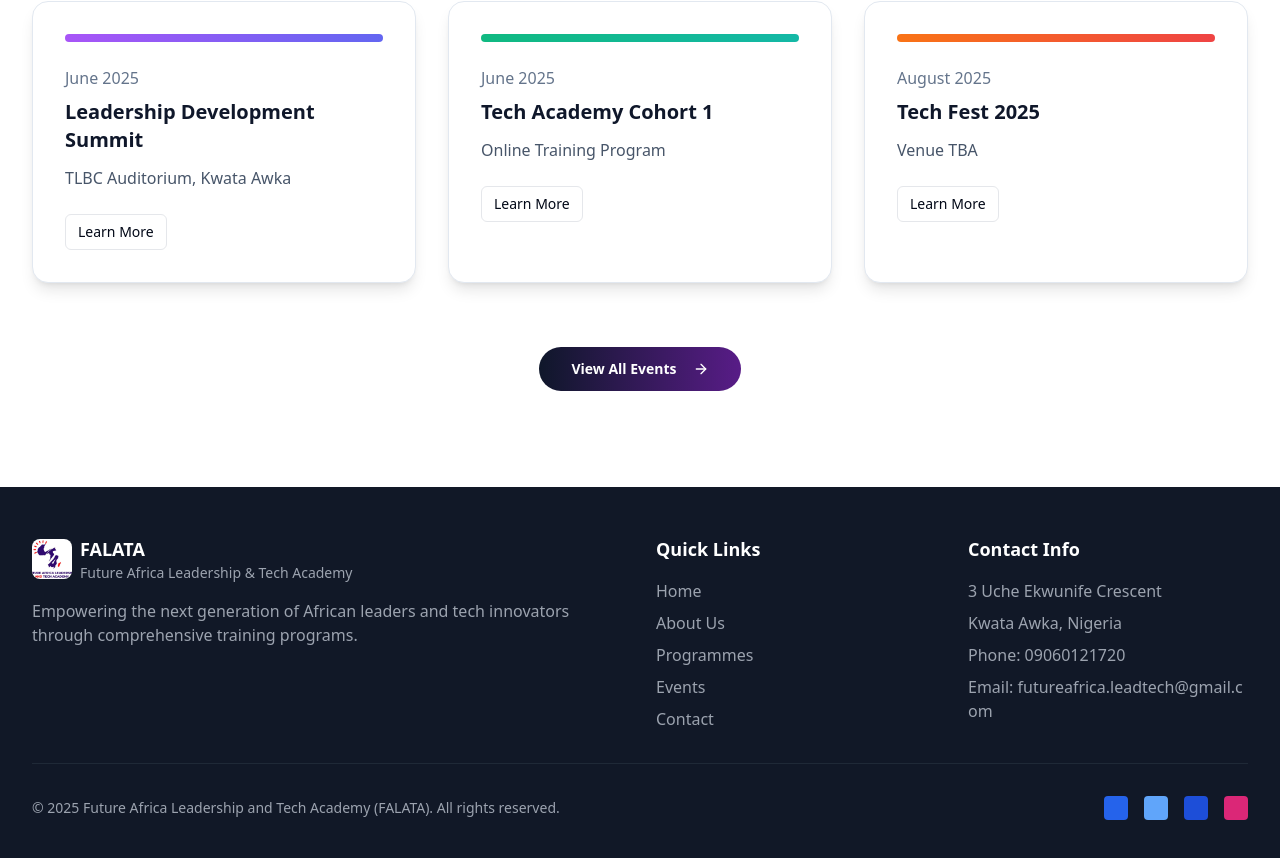
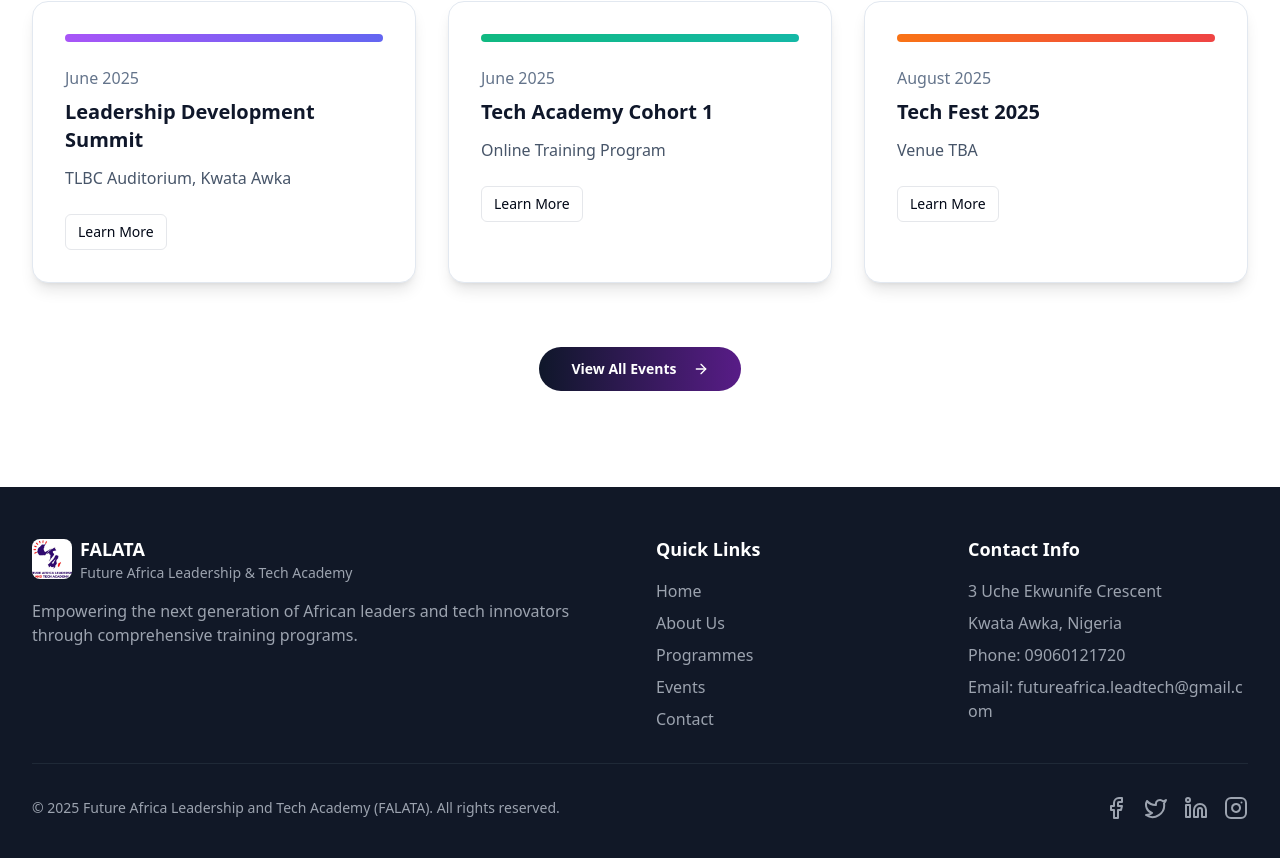
Before and after one commit to CPeculiar/Future-Africa-Leadership-and-Tech-Academy, a React (Vite) app: page / in a window 1280 px wide. Shown: the part 3373-4231 px from the top of the page. Built offline with nearby package versions, Linux system fonts and the light colour scheme.

Commit message:
Add social media icons to footer
Re-add social media icons to the footer component.

```diff
--- a/src/components/Footer.tsx
+++ b/src/components/Footer.tsx
@@ -1,5 +1,6 @@
 
 import { Link } from 'react-router-dom';
+import { Facebook, Twitter, Linkedin, Instagram } from 'lucide-react';
 
 const Footer = () => {
   const scrollToTop = () => {
@@ -77,21 +78,21 @@ const Footer = () => {
               © 2025 Future Africa Leadership and Tech Academy (FALATA). All rights reserved.
             </p>
             <div className="flex space-x-4">
-              <a href="#" className="text-gray-400 hover:text-white transition-colors">
+              <a href="#" className="text-gray-400 hover:text-blue-500 transition-colors">
                 <span className="sr-only">Facebook</span>
-                <div className="w-6 h-6 bg-blue-600 rounded"></div>
+                <Facebook size={24} />
               </a>
-              <a href="#" className="text-gray-400 hover:text-white transition-colors">
+              <a href="#" className="text-gray-400 hover:text-blue-400 transition-colors">
                 <span className="sr-only">Twitter</span>
-                <div className="w-6 h-6 bg-blue-400 rounded"></div>
+                <Twitter size={24} />
               </a>
-              <a href="#" className="text-gray-400 hover:text-white transition-colors">
+              <a href="#" className="text-gray-400 hover:text-blue-600 transition-colors">
                 <span className="sr-only">LinkedIn</span>
-                <div className="w-6 h-6 bg-blue-700 rounded"></div>
+                <Linkedin size={24} />
               </a>
-              <a href="#" className="text-gray-400 hover:text-white transition-colors">
+              <a href="#" className="text-gray-400 hover:text-pink-500 transition-colors">
                 <span className="sr-only">Instagram</span>
-                <div className="w-6 h-6 bg-pink-600 rounded"></div>
+                <Instagram size={24} />
               </a>
             </div>
           </div>
```
